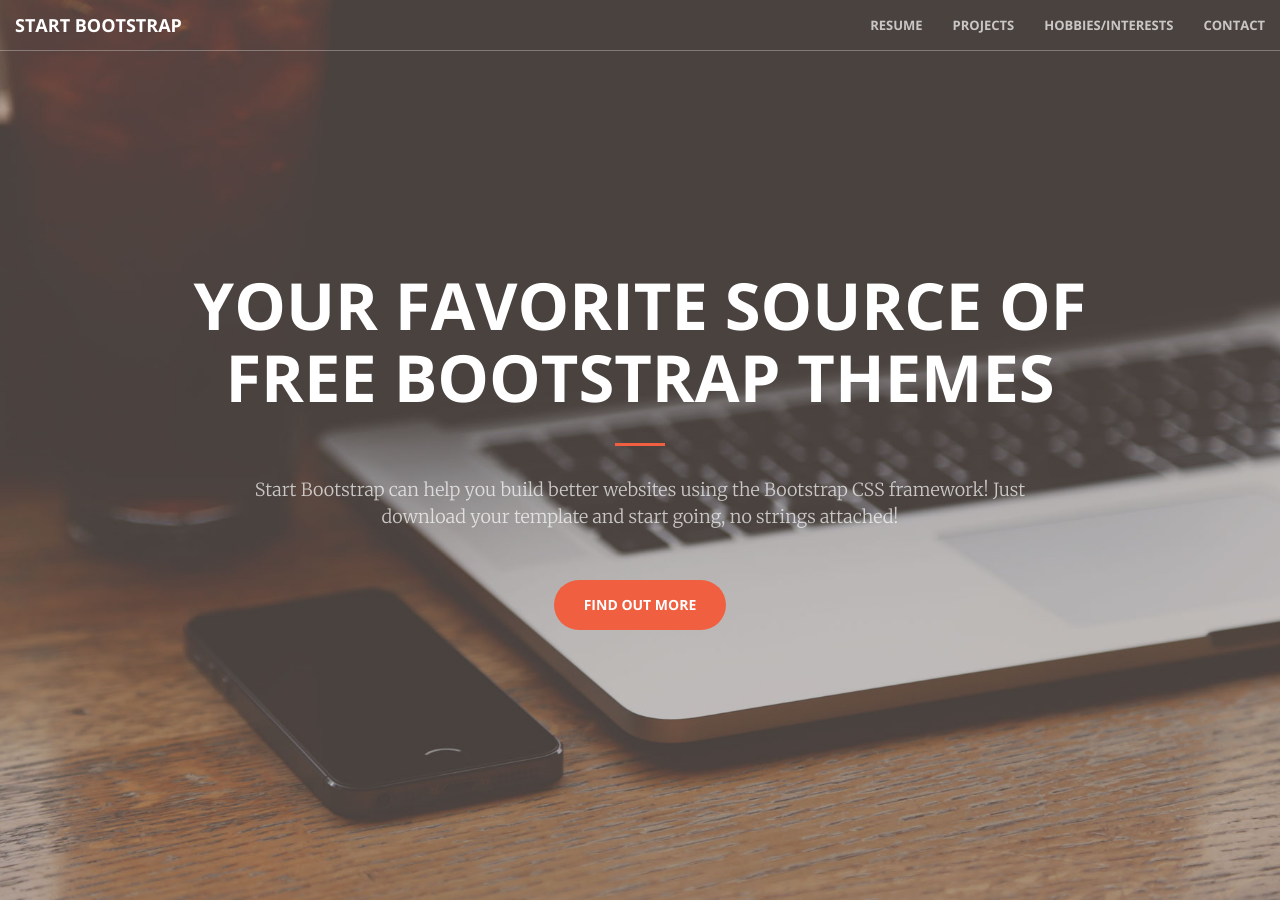
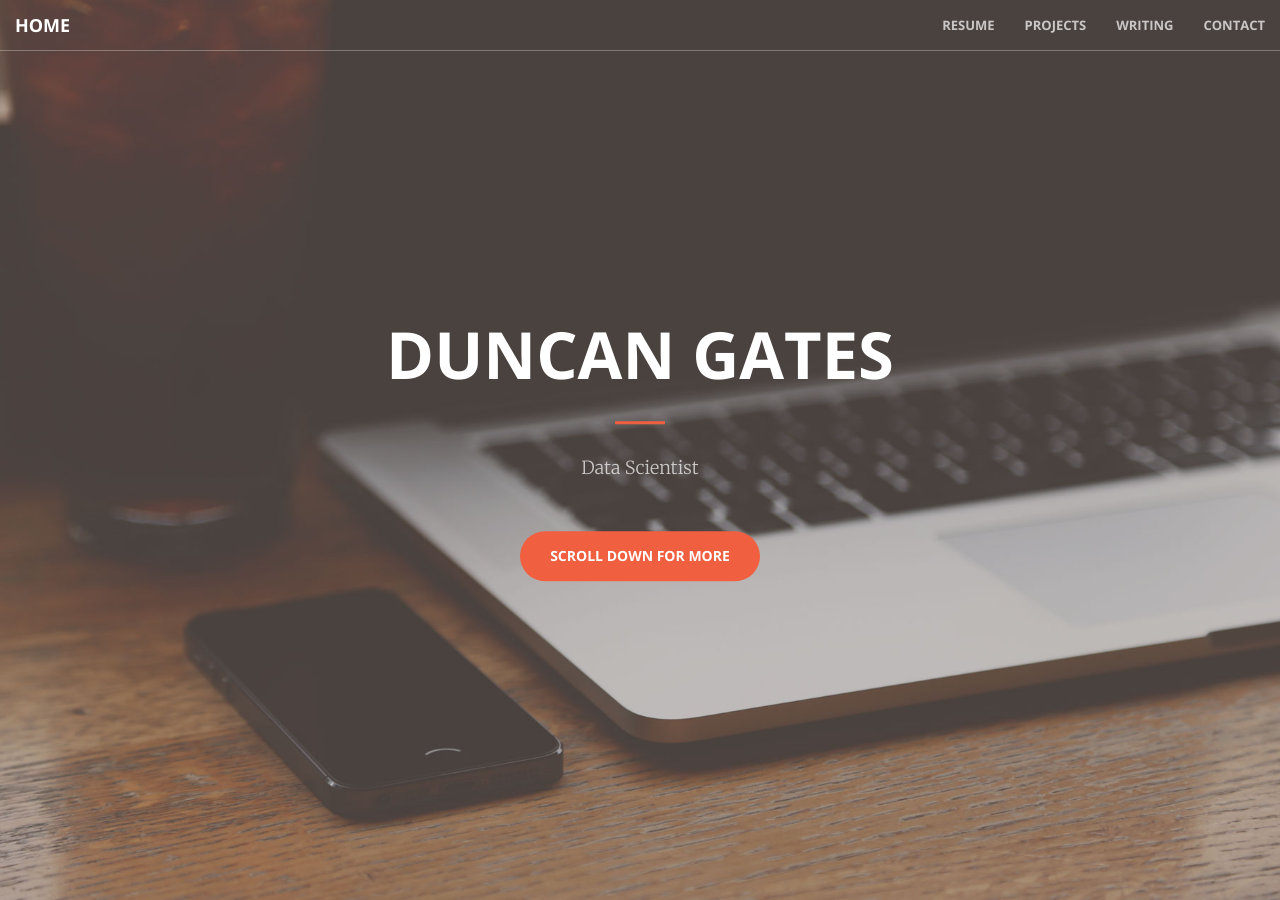
Before and after one commit to dungates/dungates.github.io, a Jekyll site: the page built from index.html, in a window 1280 px wide and 900 px high. Built offline with Jekyll 4.4.1, drawn with Linux system fonts in a browser that asks for light colours.

Commit message:
title changes and config

```diff
--- a/_config.yml
+++ b/_config.yml
@@ -1,9 +1,9 @@
 # Site settings
 title: Duncan Gates' Personal Website
 email: gatesdu@oregonstate.edu
-description: > # this means to ignore newlines until "baseurl:"
-baseurl: "" # the subpath of your site, e.g. /blog/
-url: "" # the base hostname & protocol for your site
+description: This is my personal website where I will keep track of my public projects and products. # this means to ignore newlines until "baseurl:"
+baseurl: "/" # the subpath of your site, e.g. /blog/
+url: "http://dungates.github.io" # the base hostname & protocol for your site
 
 twitter_username: gates_duncan
 github_username: dungates
--- a/_includes/header.html
+++ b/_includes/header.html
@@ -1,10 +1,10 @@
 <header>
     <div class="header-content">
         <div class="header-content-inner">
-            <h1>Your Favorite Source of Free Bootstrap Themes</h1>
+            <h1>Duncan Gates</h1>
             <hr>
-            <p>Start Bootstrap can help you build better websites using the Bootstrap CSS framework! Just download your template and start going, no strings attached!</p>
-            <a href="#about" class="btn btn-primary btn-xl page-scroll">Find Out More</a>
+            <p>Data Scientist</p>
+            <a href="#about" class="btn btn-primary btn-xl page-scroll">Scroll down for more</a>
         </div>
     </div>
 </header>
--- a/_includes/nav.html
+++ b/_includes/nav.html
@@ -8,7 +8,7 @@
                 <span class="icon-bar"></span>
                 <span class="icon-bar"></span>
             </button>
-            <a class="navbar-brand page-scroll" href="#page-top">Start Bootstrap</a>
+            <a class="navbar-brand page-scroll" href="#page-top">Home</a>
         </div>
 
         <!-- Collect the nav links, forms, and other content for toggling -->
@@ -21,7 +21,7 @@
                     <a class="page-scroll" href="#services">Projects</a>
                 </li>
                 <li>
-                    <a class="page-scroll" href="#portfolio">Hobbies/Interests</a>
+                    <a class="page-scroll" href="#portfolio">Writing</a>
                 </li>
                 <li>
                     <a class="page-scroll" href="#contact">Contact</a>
```
